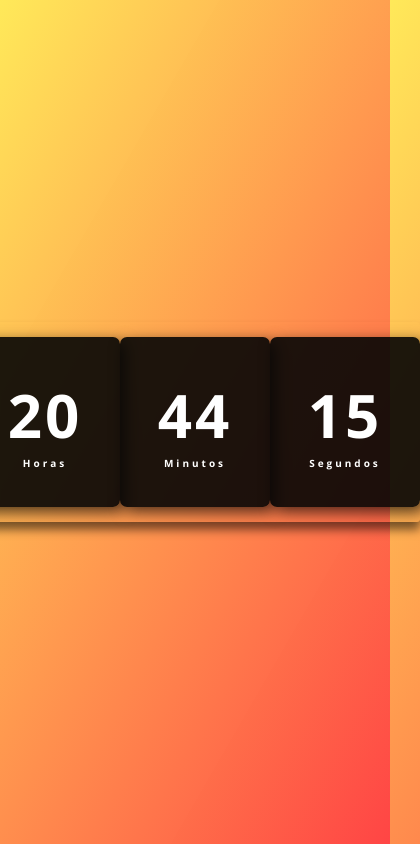
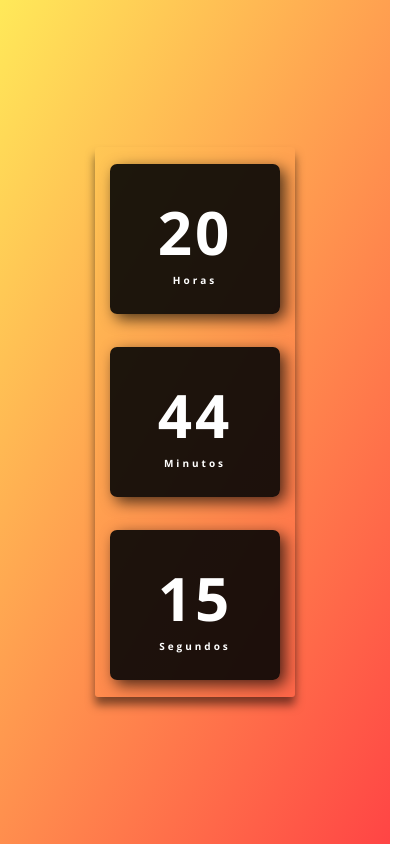
Before and after one commit to guipardindev/relogio-virtual, a plain HTML site: page index.html in a window 390 px wide. Shown: the whole page, 420 px wide, since content can reach past the window. Drawn offline with nearby package versions, Linux system fonts and the light colour scheme.

Commit message:
feat: style responsive page

```diff
--- a/assets/css/style.css
+++ b/assets/css/style.css
@@ -24,6 +24,7 @@ body {
   background: transparent;
   border-radius: 3px;
   box-shadow: 0px 8px 10px rgba(0, 0, 0, 0.5);
+  transition: all 0.5s;
 }
 
 
@@ -39,6 +40,7 @@ body {
   box-shadow: 5px 5px 15px rgba(0, 0, 0, 0.7);
   border-radius: 7px;
   letter-spacing: 3px;
+  transition: all 0.5s;
 }
 
 .relogio span {
@@ -49,3 +51,19 @@ body {
 .relogio span.tempo {
   font-size: 10px;
 }
+
+@media screen and (max-width: 768px) {
+  .relogio {
+    width: 200px;
+    height: 550px;
+    display: flex;
+    flex-direction: column;
+    transition: all 0.5s;
+  }
+
+  .relogio div {
+    width: 170px;
+    height: 150px;
+    transition: all 0.5s;
+  }
+}
```
